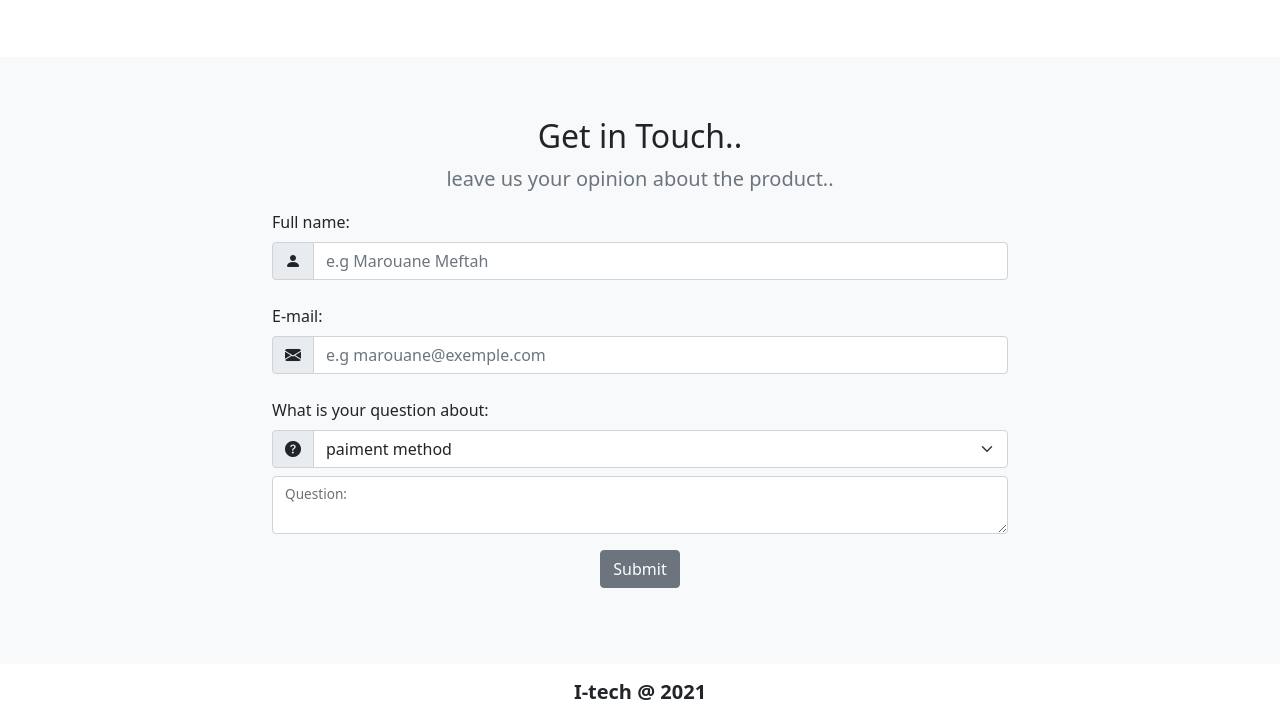
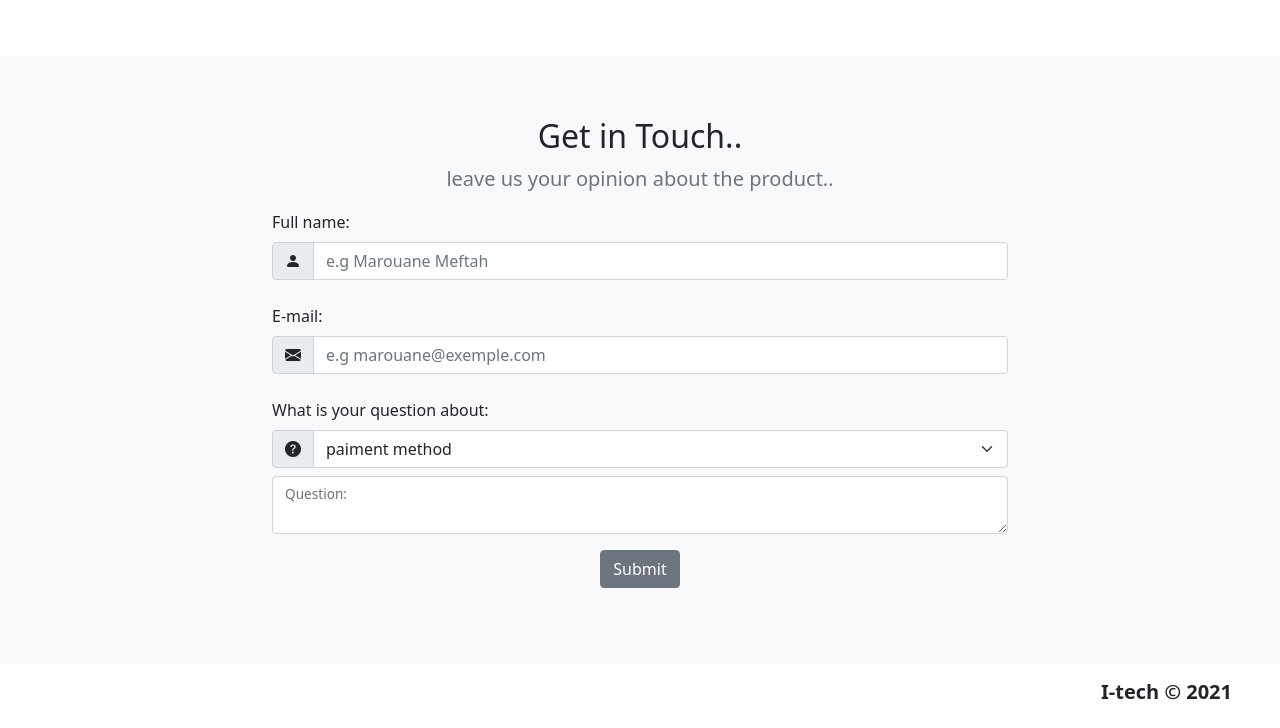
Before and after one commit to marouane-meftah/Responsive-Website-Bootstrap-5, a plain HTML site: page index.html in a window 1280 px wide. Shown: the part 1753-2481 px from the top of the page. Drawn offline with nearby package versions, Linux system fonts and the light colour scheme.

Commit message:
Update index.html

```diff
--- a/index.html
+++ b/index.html
@@ -256,8 +256,8 @@
 
             <!-- footer -->
             <footer>
-              <div class="container text-center">
-                <p class="lead h5 fw-bold py-3">I-tech @ 2021</p>
+              <div class="container-fluid px-5 text-end ">
+                <p class="lead h5 fw-bold py-3 my-auto">I-tech © 2021</p>
               </div>
             </footer>
             <!-- JavaScript Bundle with Popper -->
```
